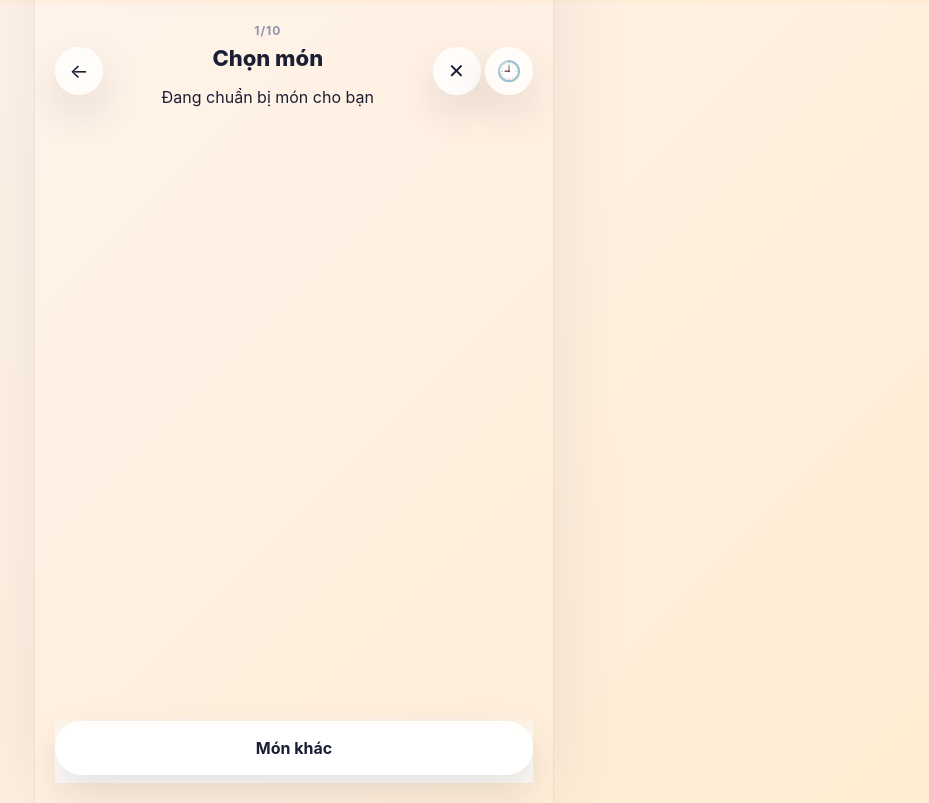
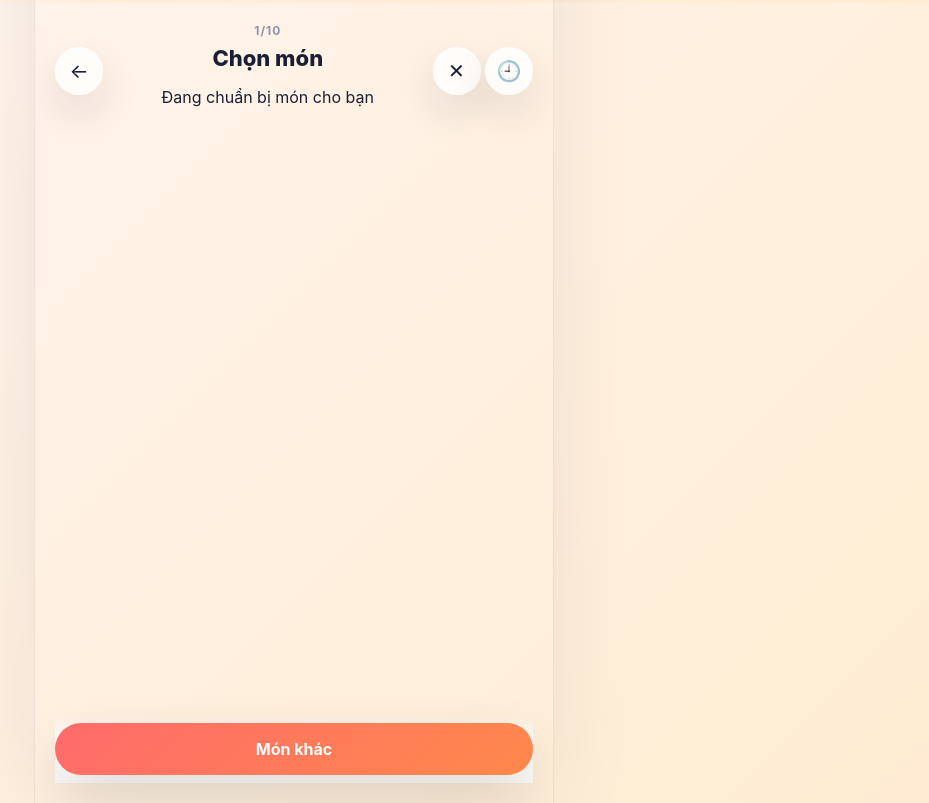
Before and after one commit to noho501/an-gi, a plain HTML site: page index.html in a window 1280 px wide. Shown: the part 797-1600 px from the top of the page, without its empty margins (346-1275 px from the left). Drawn offline with Linux system fonts and the light colour scheme.

Commit message:
Update style.css

```diff
--- a/css/style.css
+++ b/css/style.css
@@ -411,6 +411,113 @@ ul {
   opacity: 0.5;
   cursor: not-allowed;
   box-shadow: none;
+}
+
+#btn-shuffle,
+#btn-reshuffle {
+  position: relative;
+  overflow: hidden;
+  isolation: isolate;
+  color: #fff;
+  border: 0;
+  background: linear-gradient(135deg, var(--accent), var(--accent-strong));
+  box-shadow: var(--card-shadow);
+  animation: shuffle-cta-breathe 2.6s ease-in-out infinite;
+}
+
+#btn-shuffle::before,
+#btn-reshuffle::before {
+  content: '';
+  position: absolute;
+  inset: 0;
+  border-radius: inherit;
+  background: linear-gradient(120deg, transparent 20%, var(--surface-hover) 50%, transparent 80%);
+  transform: translateX(-130%);
+  animation: shuffle-cta-sheen 2.6s ease-in-out infinite;
+  pointer-events: none;
+  z-index: 0;
+}
+
+#btn-shuffle::after,
+#btn-reshuffle::after {
+  content: '';
+  position: absolute;
+  inset: -20%;
+  border-radius: inherit;
+  background: radial-gradient(circle at center, var(--surface-hover) 0%, transparent 62%);
+  opacity: 0;
+  transform: scale(0.25);
+  pointer-events: none;
+  z-index: 0;
+}
+
+#btn-shuffle,
+#btn-reshuffle,
+#btn-shuffle::before,
+#btn-reshuffle::before {
+  will-change: transform;
+}
+
+#btn-shuffle:hover,
+#btn-reshuffle:hover {
+  transform: translateY(-2px) scale(1.01);
+}
+
+#btn-shuffle:active,
+#btn-reshuffle:active {
+  transform: scale(0.96);
+  animation: shuffle-cta-press 260ms ease-out;
+}
+
+#btn-shuffle:active::after,
+#btn-reshuffle:active::after {
+  animation: shuffle-cta-tap 320ms ease-out;
+}
+
+@keyframes shuffle-cta-breathe {
+  0%,
+  100% {
+    transform: translateY(0);
+    box-shadow: var(--card-shadow);
+  }
+  50% {
+    transform: translateY(-1px);
+    box-shadow: var(--card-shadow);
+  }
+}
+
+@keyframes shuffle-cta-sheen {
+  0%,
+  30% {
+    transform: translateX(-130%);
+  }
+  60%,
+  100% {
+    transform: translateX(130%);
+  }
+}
+
+@keyframes shuffle-cta-press {
+  0% {
+    filter: brightness(1);
+  }
+  35% {
+    filter: brightness(0.92);
+  }
+  100% {
+    filter: brightness(1);
+  }
+}
+
+@keyframes shuffle-cta-tap {
+  0% {
+    opacity: 0.36;
+    transform: scale(0.25);
+  }
+  100% {
+    opacity: 0;
+    transform: scale(1.45);
+  }
 }
 
 .step-header {
```
